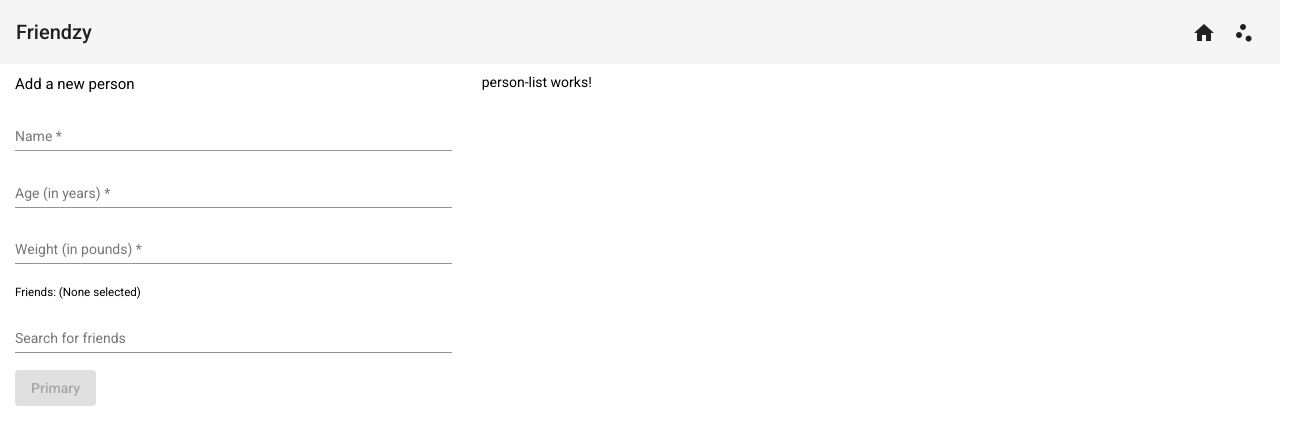
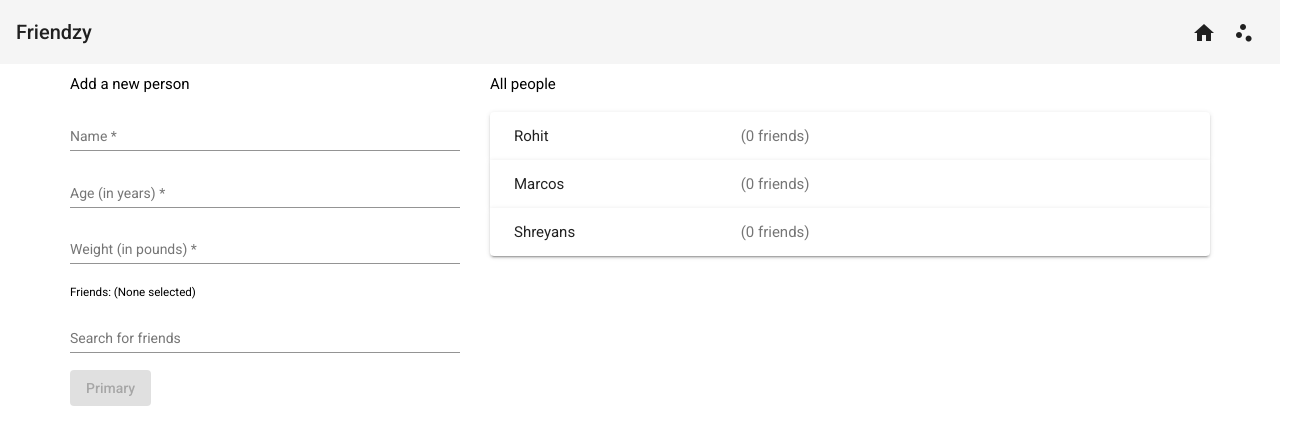
Before and after one commit to rohit-pathak/friendzy, an Angular app: page /home in a window 1280 px wide. Shown: the top 444 px of the page, 1310 px wide, since content can reach past the window. Built offline with nearby package versions, Linux system fonts and the light colour scheme.

Commit message:
Display sample data in mat-expansion-panel in person-list component

```diff
--- a/src/app/app.component.html
+++ b/src/app/app.component.html
@@ -9,6 +9,6 @@
   </button>
 </mat-toolbar>
 
-<div class="container-fluid mt-2">
+<div class="container mt-2">
   <router-outlet></router-outlet>
 </div>
--- a/src/app/friends/friends.module.ts
+++ b/src/app/friends/friends.module.ts
@@ -2,6 +2,7 @@ import { CommonModule } from '@angular/common';
 import { NgModule } from '@angular/core';
 import { FormsModule } from '@angular/forms';
 import { MatButtonModule } from '@angular/material/button';
+import { MatExpansionModule } from '@angular/material/expansion';
 import { MatInputModule } from '@angular/material/input';
 import { AddPersonComponent } from './add-person/add-person.component';
 import { PersonListComponent } from './person-list/person-list.component';
@@ -17,6 +18,7 @@ import { PersonListComponent } from './person-list/person-list.component';
     FormsModule,
     MatInputModule,
     MatButtonModule,
+    MatExpansionModule,
   ],
   exports: [
     AddPersonComponent,
--- a/src/app/friends/person-list/person-list.component.html
+++ b/src/app/friends/person-list/person-list.component.html
@@ -1 +1,16 @@
-<p>person-list works!</p>
+<h4>All people</h4>
+<mat-accordion>
+  <mat-expansion-panel hideToggle *ngFor="let person of persons">
+    <mat-expansion-panel-header>
+      <mat-panel-title>
+        {{person.name}}
+      </mat-panel-title>
+      <mat-panel-description>
+        <span class="text-right">({{person.friends.length}} friends)</span>
+      </mat-panel-description>
+    </mat-expansion-panel-header>
+    <div>Age: {{person.age}}</div>
+    <div>Weight: {{person.age}}</div>
+    <div>Friends: (TODO: list friends here)</div>
+  </mat-expansion-panel>
+</mat-accordion>
--- a/src/app/friends/person-list/person-list.component.ts
+++ b/src/app/friends/person-list/person-list.component.ts
@@ -1,11 +1,22 @@
 import { Component, OnInit } from '@angular/core';
+import { Person } from './../person';
+
 
 @Component({
   selector: 'app-person-list',
   templateUrl: './person-list.component.html',
-  styleUrls: ['./person-list.component.scss']
+  styleUrls: ['./person-list.component.scss'],
 })
 export class PersonListComponent implements OnInit {
+
+  columnsToDisplay = ['name', 'age', 'weight'];
+  expandedPerson: Person | null;
+
+  persons: Person[] = [
+    {name: 'Rohit', age: 30, weight: 162, friends: []},
+    {name: 'Marcos', age: 43, weight: 155, friends: []},
+    {name: 'Shreyans', age: 30, weight: 159, friends: []}
+  ];
 
   constructor() { }
 
--- a/src/app/friends/person.ts
+++ b/src/app/friends/person.ts
@@ -1,5 +1,5 @@
 
 export class Person {
-  constructor(public name: string, public age: number, public weight: number, friends: number[]) {
+  constructor(public name: string, public age: number, public weight: number, public friends: string[] = []) {
   }
 }
```
